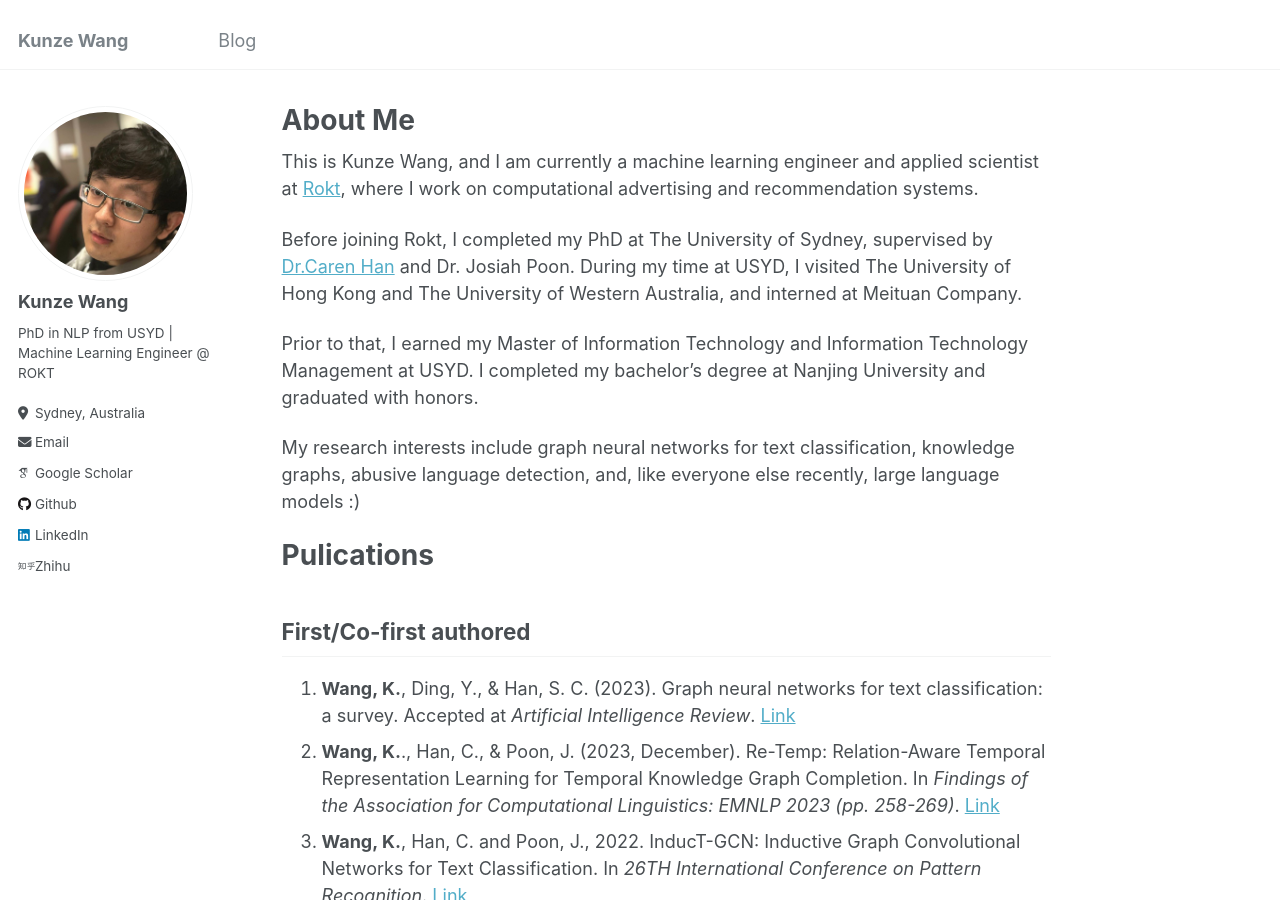
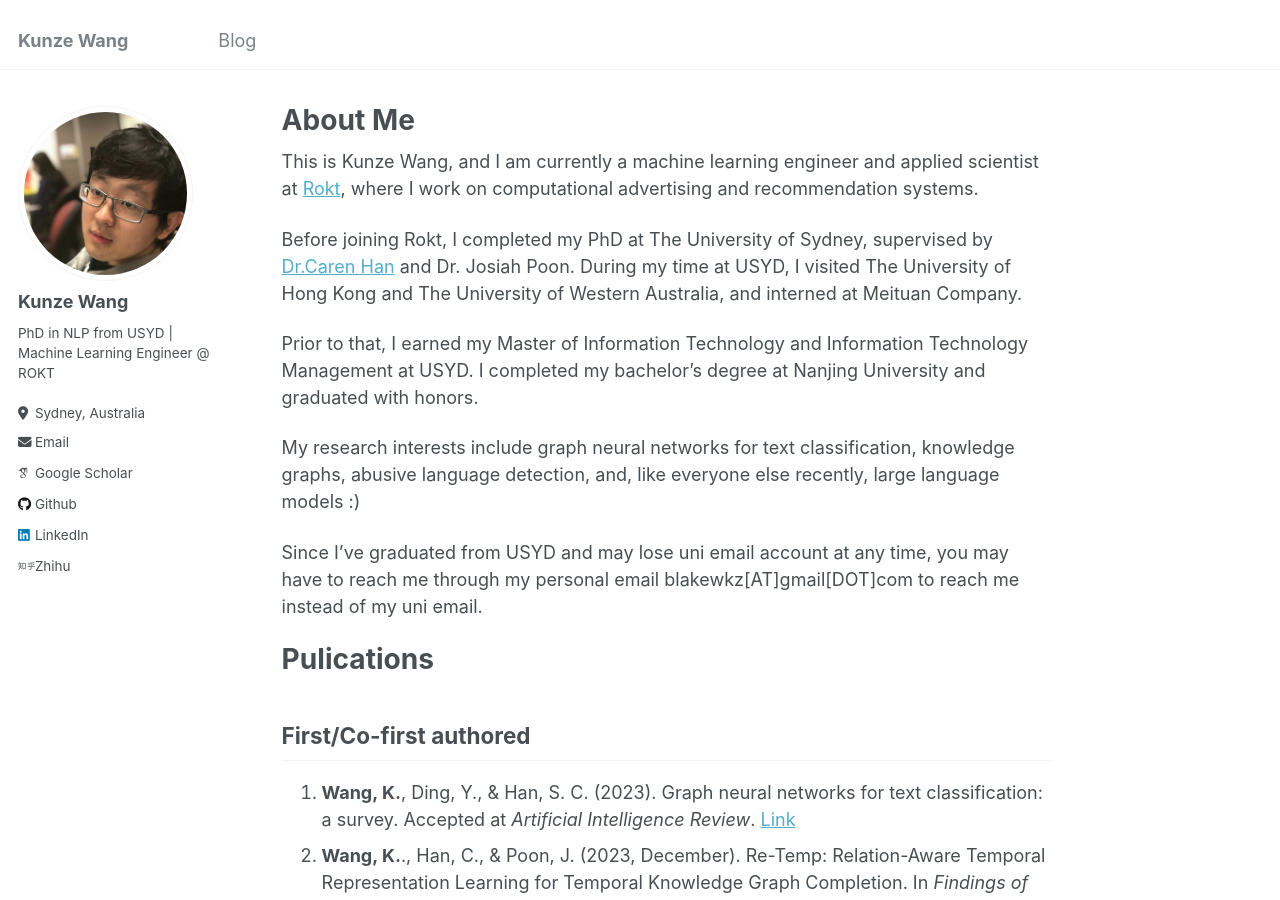
Before and after one commit to MatrixBlake/MatrixBlake.github.io, a Jekyll site: the page built from _pages/about.md, in a window 1280 px wide and 900 px high. Built offline with Jekyll 4.4.1, drawn with Linux system fonts in a browser that asks for light colours; some web fonts are replaced.

Commit message:
adding email

```diff
--- a/_pages/about.md
+++ b/_pages/about.md
@@ -14,6 +14,8 @@ Before joining Rokt, I completed my PhD at The University of Sydney, supervised
 Prior to that, I earned my Master of Information Technology and Information Technology Management at USYD. I completed my bachelor's degree at Nanjing University and graduated with honors.
 
 My research interests include graph neural networks for text classification, knowledge graphs, abusive language detection, and, like everyone else recently, large language models :)
+
+Since I've graduated from USYD and may lose uni email account at any time, you may have to reach me through my personal email blakewkz[AT]gmail[DOT]com to reach me instead of my uni email.
 
 Pulications
 ======
```
